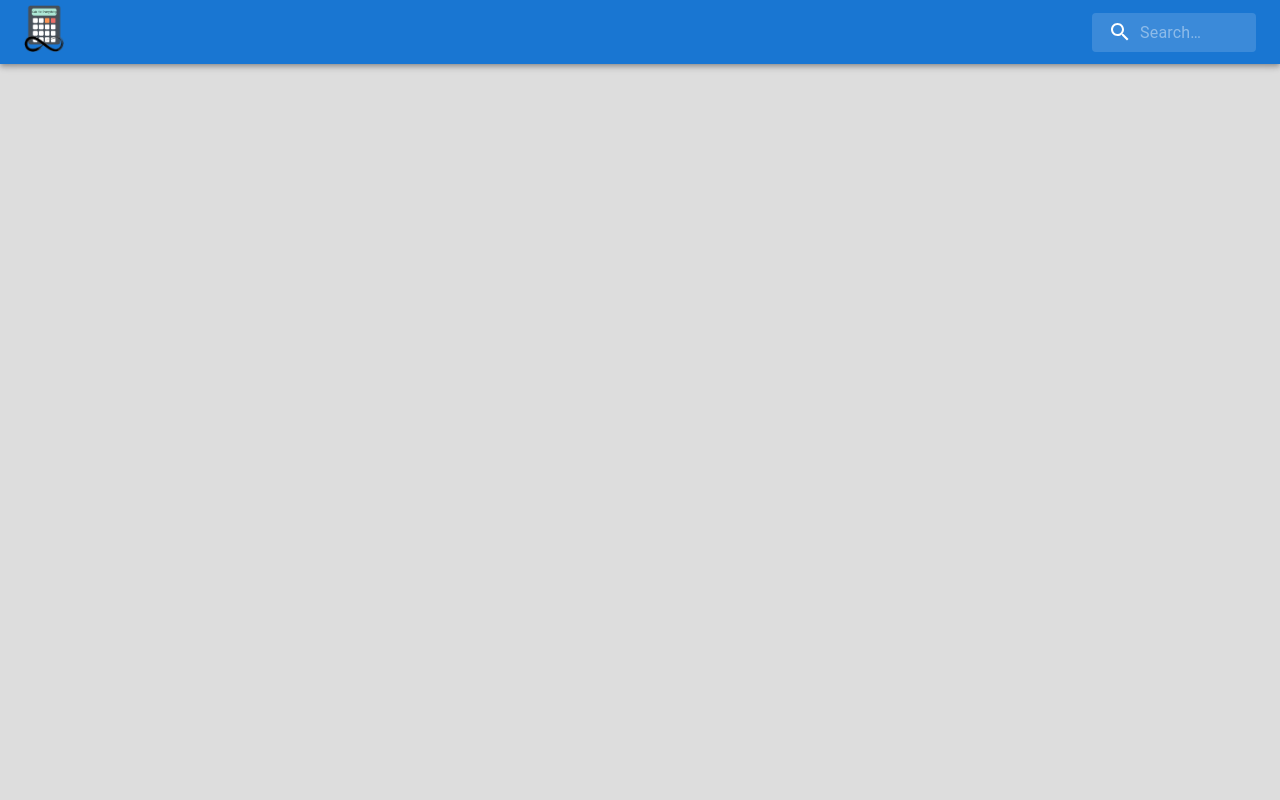
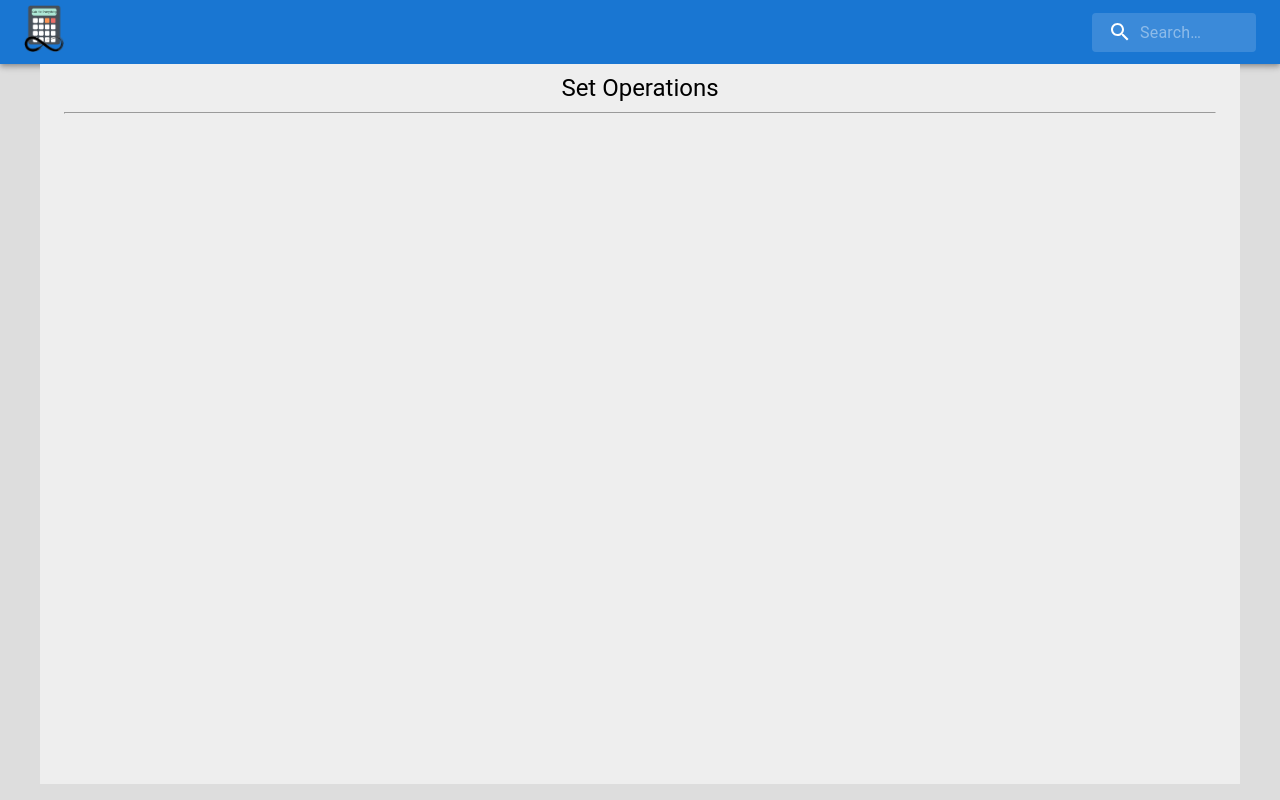
Before and after one commit to SarthakKeshari/calc_for_everything, a React (Create React App) app in the folder calculators/: page /setoperations in a window 1280 px wide. Before the commit this address had no page. Built offline with nearby package versions, Linux system fonts and the light colour scheme.

Commit message:
Added folders for contribution

```diff
--- a/calculators/src/App.js
+++ b/calculators/src/App.js
@@ -18,6 +18,8 @@ import MainPrimeFactors from './mathematical/prime_factors/MainPrimeFactors';
 import MainLogAntilog from './mathematical/log_antilog/MainLogAntilog';
 import MainBodmasSolver from './mathematical/bodmas_solver/MainBodmasSolver';
 import MainQuadraticEquationSolver from './mathematical/quadratic_equation_solver/MainQuadraticEquationSolver';
+import MainSetOperations from './mathematical/set_operations/MainSetOperations';
+import MainGraphMaker from './mathematical/graph_maker/MainGraphMaker';
 
 function App() {
   return (
@@ -42,6 +44,8 @@ function App() {
             <Route path="logantilog" element={<MainLogAntilog />} />
             <Route path="bodmassolver" element={<MainBodmasSolver />} />
             <Route path="quadraticequationsolver" element={<MainQuadraticEquationSolver />} />
+            <Route path="setoperations" element={<MainSetOperations />} />
+            <Route path="graphmaker" element={<MainGraphMaker />} />
             {/* Health */}
             <Route path="bmi" element={<MainBMI />} />
             <Route path="bmr" element={<MainBMR />} />
--- a/calculators/src/Home.js
+++ b/calculators/src/Home.js
@@ -27,6 +27,8 @@ export default function Home() {
             <HomeGridItem calcName="Log and Antilog" path="/logantilog"/>
             <HomeGridItem calcName="BODMAS Solver" path="/bodmassolver"/>
             <HomeGridItem calcName="Quadratic Equation Solver" path="/quadraticequationsolver"/>
+            <HomeGridItem calcName="Set Operations" path="/setoperations"/>
+            <HomeGridItem calcName="Graph Maker" path="/graphmaker"/>
         </Grid>
         <br/>
         <Typography pt={1} variant='h5'>Health</Typography>
--- /dev/null
+++ b/calculators/src/mathematical/graph_maker/MainGraphMaker.js
@@ -0,0 +1,14 @@
+import React from 'react';
+import { Container, Typography } from '@mui/material';
+
+function MainGraphMaker(){
+    return(
+        <Container maxWidth="lg" sx={{ bgcolor: '#eeeeee', minHeight: '90vh', paddingY:"10" }}>
+            <Typography pt={1} variant='h5' sx = {{textAlign: "center"}}>Graph Maker</Typography>
+            <hr/>
+            <br/>
+        </Container>
+    )
+}
+
+export default MainGraphMaker;
--- /dev/null
+++ b/calculators/src/mathematical/set_operations/MainSetOperations.js
@@ -0,0 +1,14 @@
+import React from 'react';
+import { Container, Typography } from '@mui/material';
+
+function MainSetOperations(){
+    return(
+        <Container maxWidth="lg" sx={{ bgcolor: '#eeeeee', minHeight: '90vh', paddingY:"10" }}>
+            <Typography pt={1} variant='h5' sx = {{textAlign: "center"}}>Set Operations</Typography>
+            <hr/>
+            <br/>
+        </Container>
+    )
+}
+
+export default MainSetOperations;
```
